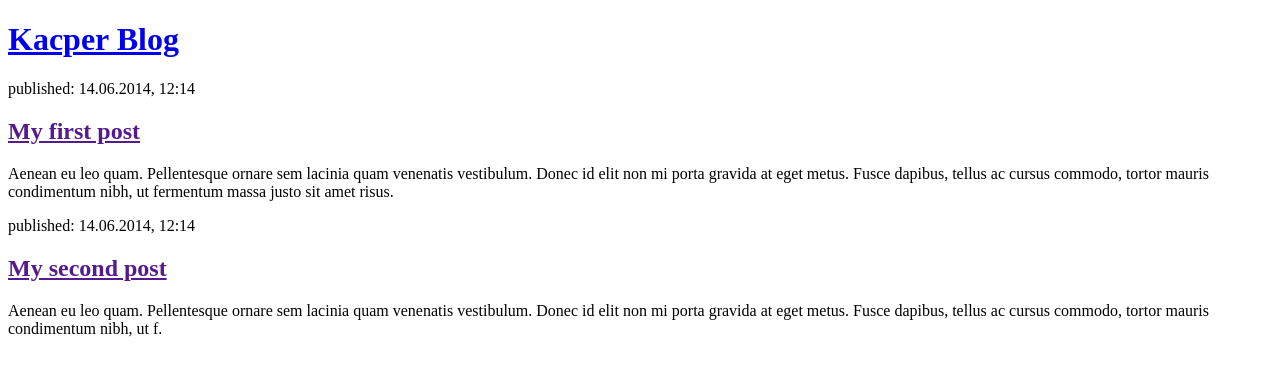
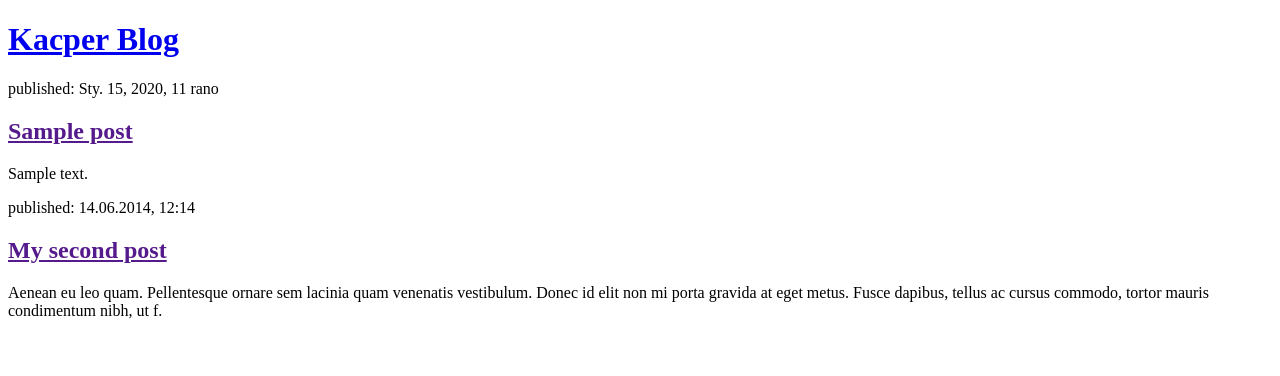
Before and after one commit to Kacper-Pohl/aplikacje-inte-22672-195ic, a Django app: page / in a window 1280 px wide. Shown: the top 376 px of the page. Run offline with Django 3.2, Linux system fonts and the light colour scheme; tables that the repository leaves empty hold one stand-in row (values such as "Sample post").

Commit message:
zmianczy dotyczące view.py oraz post_list.html

```diff
--- a/blog/templates/blog/post_list.html
+++ b/blog/templates/blog/post_list.html
@@ -9,16 +9,19 @@
     <h1><a href="/">Kacper Blog</a></h1>
 </div>
 
+{% for post in posts %}
     <div>
-            <p>published: 14.06.2014, 12:14</p>
-            <h2><a href="">My first post</a></h2>
-            <p>Aenean eu leo quam. Pellentesque ornare sem lacinia quam venenatis vestibulum. Donec id elit non mi porta gravida at eget metus. Fusce dapibus, tellus ac cursus commodo, tortor mauris condimentum nibh, ut fermentum massa justo sit amet risus.</p>
+        <p>published: {{ post.published_date }}</p>
+        <h2><a href="">{{ post.title }}</a></h2>
+        <p>{{ post.text|linebreaksbr }}</p>
     </div>
+{% endfor %}
 
 <div>
     <p>published: 14.06.2014, 12:14</p>
     <h2><a href="">My second post</a></h2>
-            <p>Aenean eu leo quam. Pellentesque ornare sem lacinia quam venenatis vestibulum. Donec id elit non mi porta gravida at eget metus. Fusce dapibus, tellus ac cursus commodo, tortor mauris condimentum nibh, ut f.</p>
+    <p>Aenean eu leo quam. Pellentesque ornare sem lacinia quam venenatis vestibulum. Donec id elit non mi porta gravida
+        at eget metus. Fusce dapibus, tellus ac cursus commodo, tortor mauris condimentum nibh, ut f.</p>
 </div>
 </body>
 </html>
--- a/blog/views.py
+++ b/blog/views.py
@@ -1,6 +1,9 @@
 from django.shortcuts import render
+from .models import Post
+from django.utils import timezone
 
 # Create your views here.
 
 def post_list(request):
-    return render(request, 'blog/post_list.html', {})
+    posts = Post.objects.filter(published_date__lte=timezone.now()).order_by('published_date')
+    return render(request, 'blog/post_list.html', {'posts': posts})
```
Lines whose indentation alone changed are shown as unchanged.
